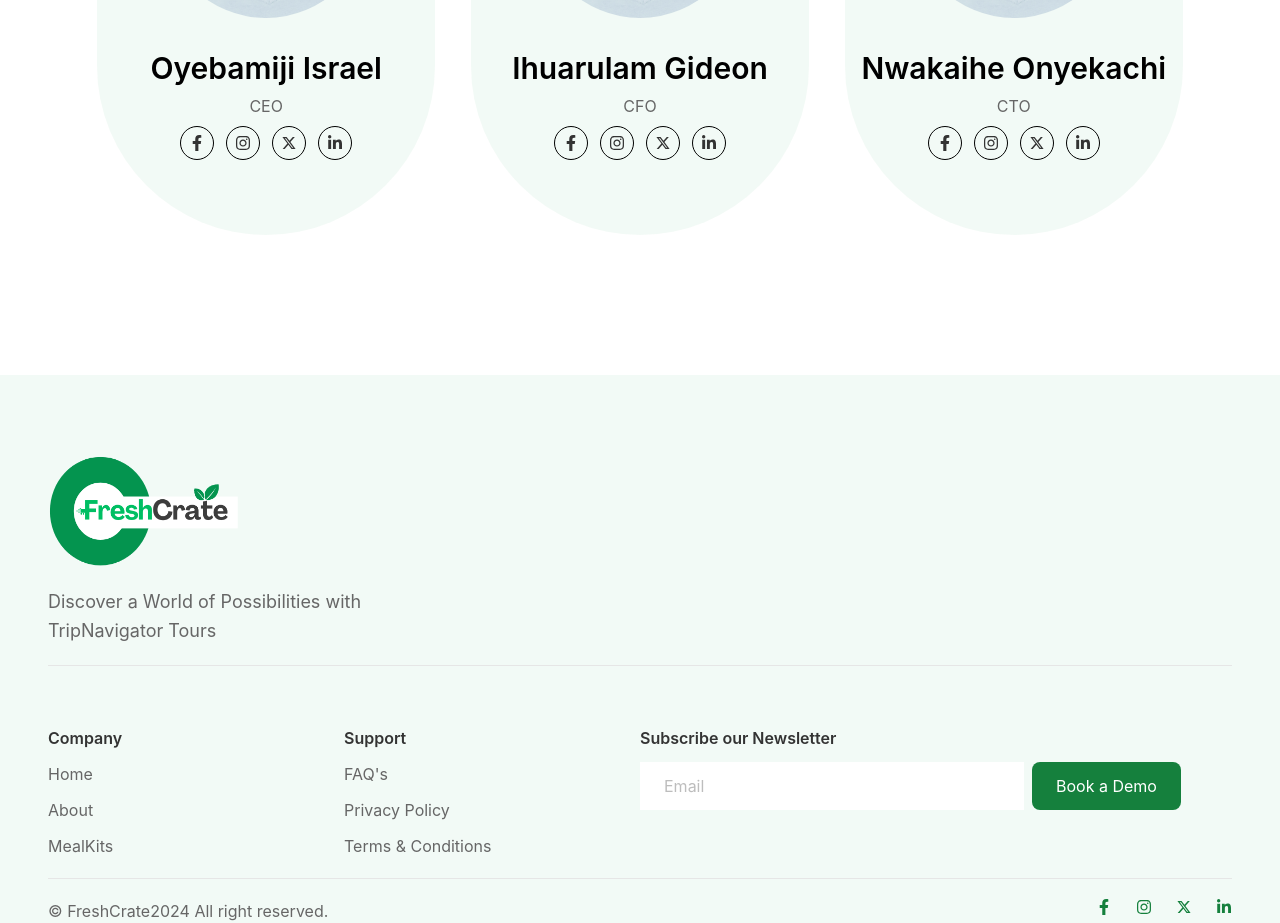
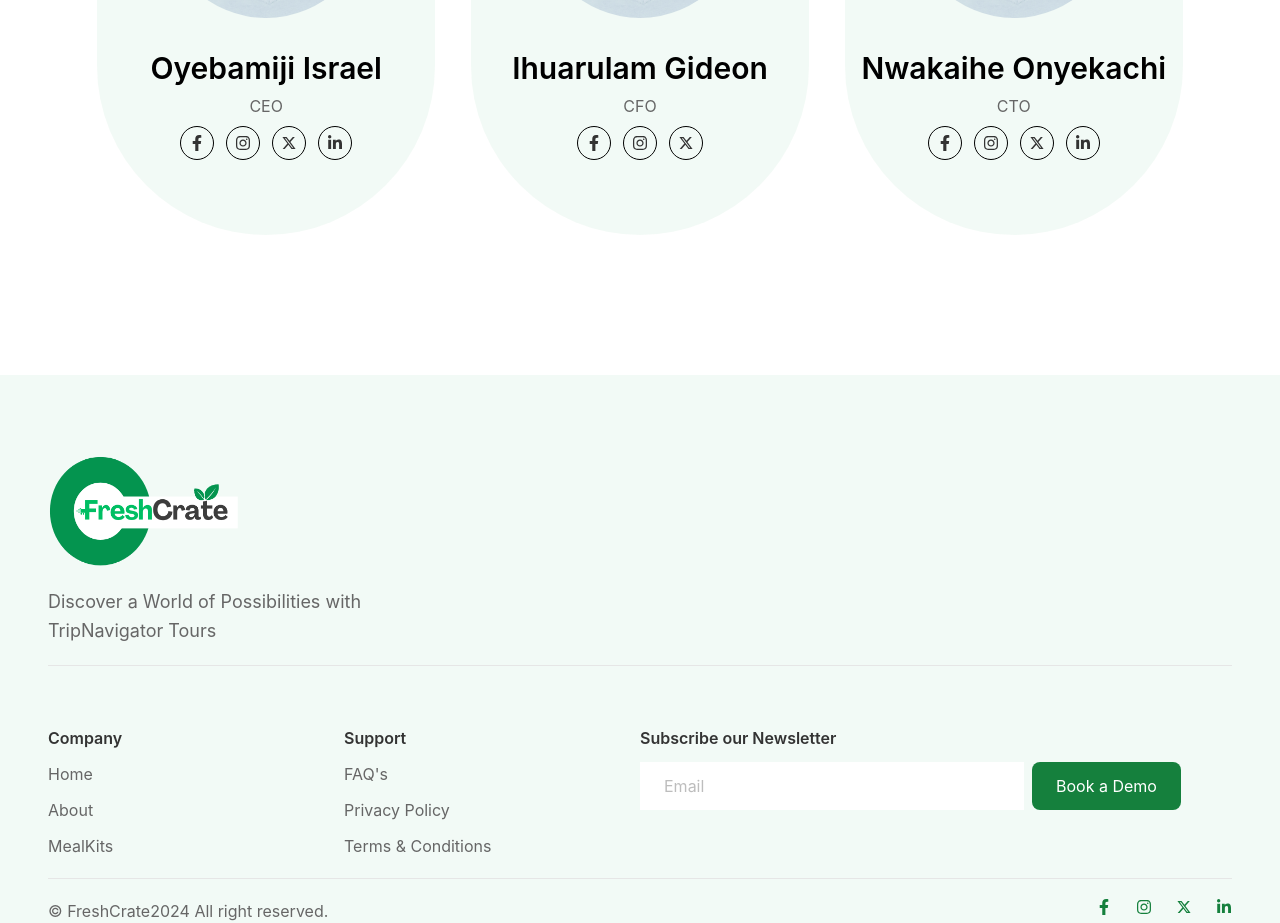
Before and after one commit to FreshCrate/freshcrate-web, a React (Vite) app: page / in a window 1280 px wide. Shown: the part 3780-4703 px from the top of the page. Built offline with nearby package versions, Linux system fonts and the light colour scheme.

Commit message:
Updated Team

```diff
--- a/src/components/Team.jsx
+++ b/src/components/Team.jsx
@@ -77,9 +77,7 @@ const Team = () => {
                             <RiTwitterXFill />
                         </div>
 
-                        <div className='border border-black rounded-full p-2'>
-                            <FaLinkedinIn />
-                        </div>
+
 
 
 
```
